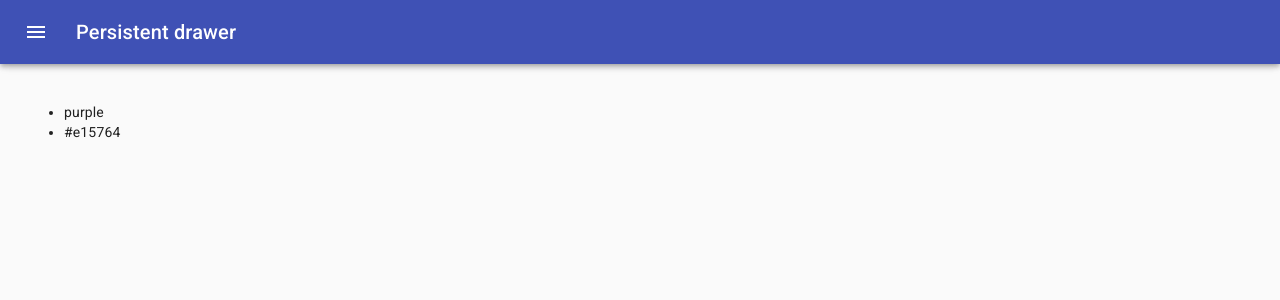
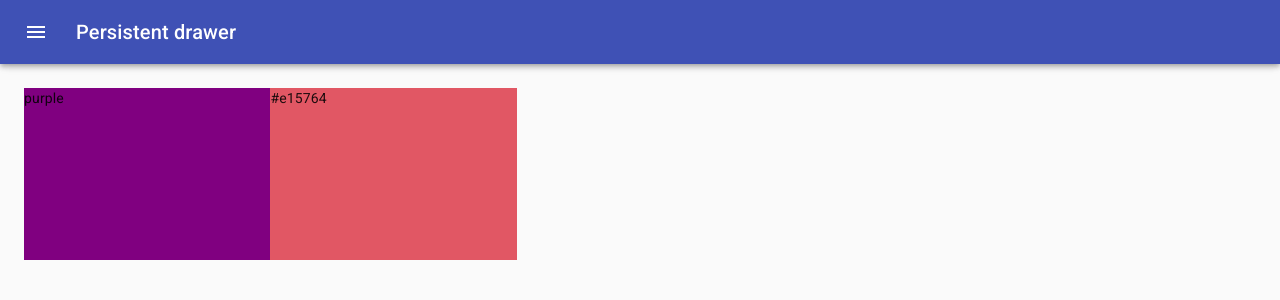
Before and after one commit to davidinoa/palette-maker, a React (Create React App) app: page /palette/new in a window 1280 px wide. Shown: the top 300 px of the page. Built offline with nearby package versions, Linux system fonts and the light colour scheme.

Commit message:
add draggable color box

```diff
--- /dev/null
+++ b/src/DraggableColorBox.js
@@ -0,0 +1,26 @@
+import React from 'react';
+import { withStyles } from '@material-ui/styles';
+
+const styles = {
+  root: {
+    width: '20%',
+    height: '25%',
+    margin: '0 auto',
+    display: 'inline-block',
+    position: 'relative',
+    cursor: 'pointer',
+    marginBottom: '-3.5px',
+  },
+};
+
+function DraggableColorBox(props) {
+  const { color, classes } = props;
+
+  return (
+    <div className={classes.root} style={{ backgroundColor: color }}>
+      {color}
+    </div>
+  );
+}
+
+export default withStyles(styles)(DraggableColorBox);
--- a/src/NewPaletteForm.js
+++ b/src/NewPaletteForm.js
@@ -11,6 +11,7 @@
 import MenuIcon from '@material-ui/icons/Menu';
 import ChevronLeftIcon from '@material-ui/icons/ChevronLeft';
 import Button from '@material-ui/core/Button';
+import DraggableColorBox from './DraggableColorBox';
 import { ChromePicker } from 'react-color';
 
 const drawerWidth = 400;
@@ -54,6 +55,7 @@
   },
   content: {
     flexGrow: 1,
+    height: 'calc(100vh - 64px)',
     padding: theme.spacing(3),
     transition: theme.transitions.create('margin', {
       easing: theme.transitions.easing.sharp,
@@ -99,7 +101,7 @@
   }
 
   addNewColor() {
-    this.setState({ colors: [...this.state.currentColor, this.state.currentColor] });
+    this.setState({ colors: [...this.state.colors, this.state.currentColor] });
   }
 
   render() {
@@ -165,11 +167,9 @@
             [classes.contentShift]: open,
           })}>
           <div className={classes.drawerHeader} />
-          <ul>
-            {colors.map((color) => (
-              <li>{color}</li>
-            ))}
-          </ul>
+          {colors.map((color) => (
+            <DraggableColorBox color={color} />
+          ))}
         </main>
       </div>
     );
```
